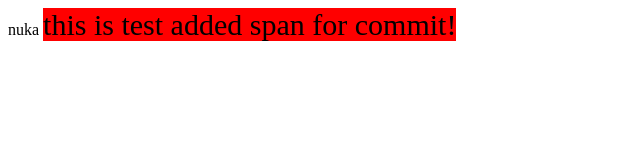
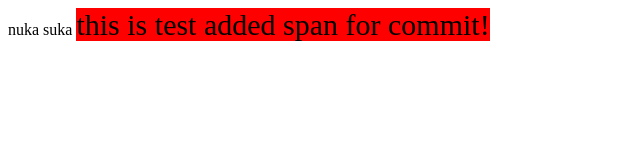
Before and after one commit to dachi6969/testRepository, a plain HTML site: page index.html in a window 1280 px wide. Shown: the whole page, without its empty margins (0-640 px from the left). Drawn offline with Linux system fonts and the light colour scheme.

Commit message:
this is nuka suka commit

```diff
--- a/index.html
+++ b/index.html
@@ -14,7 +14,7 @@
     </head>
     <body>
     <div>
-        nuka
+        nuka suka
         <span class="testSpan">
             this is test added span for commit!
         </span>
```
